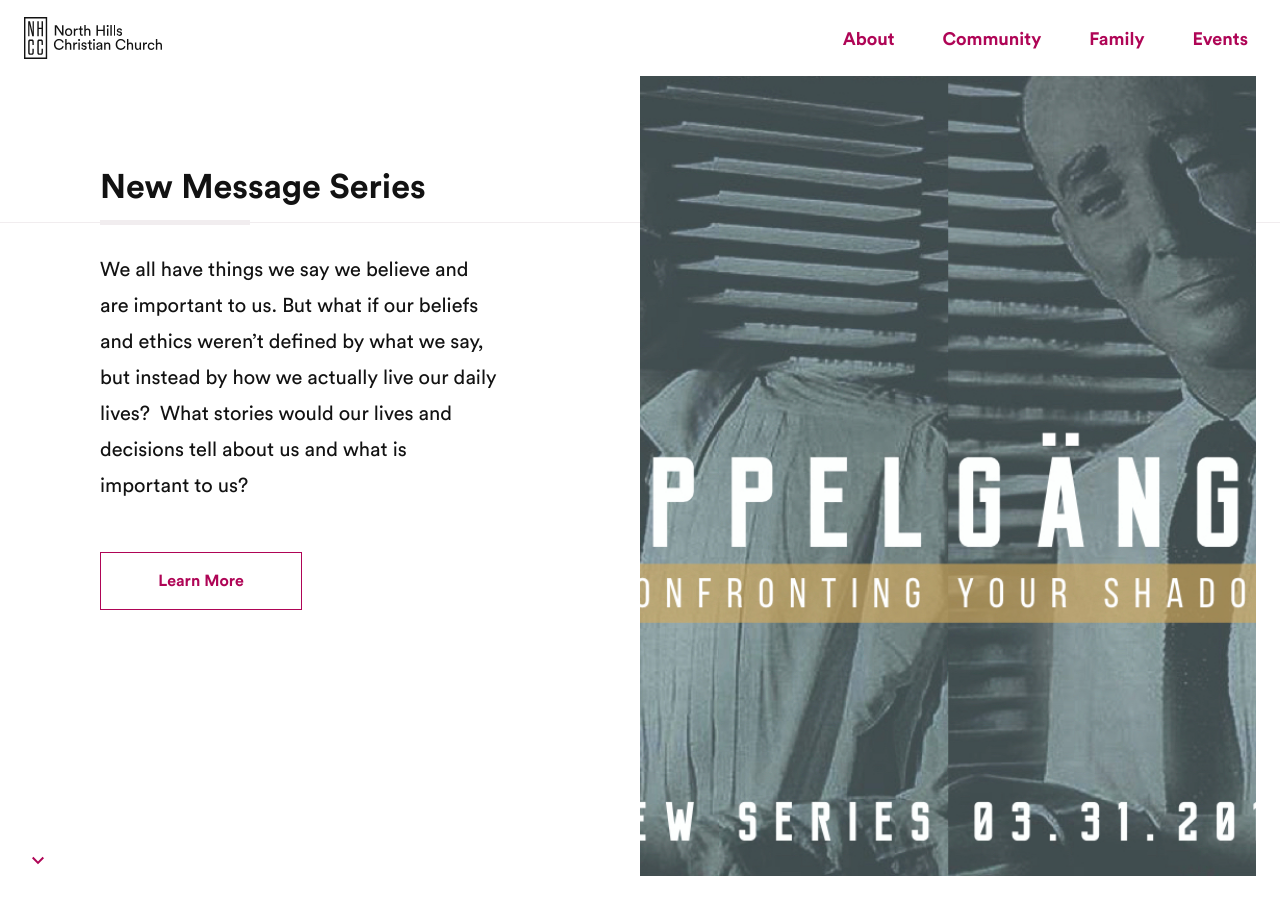
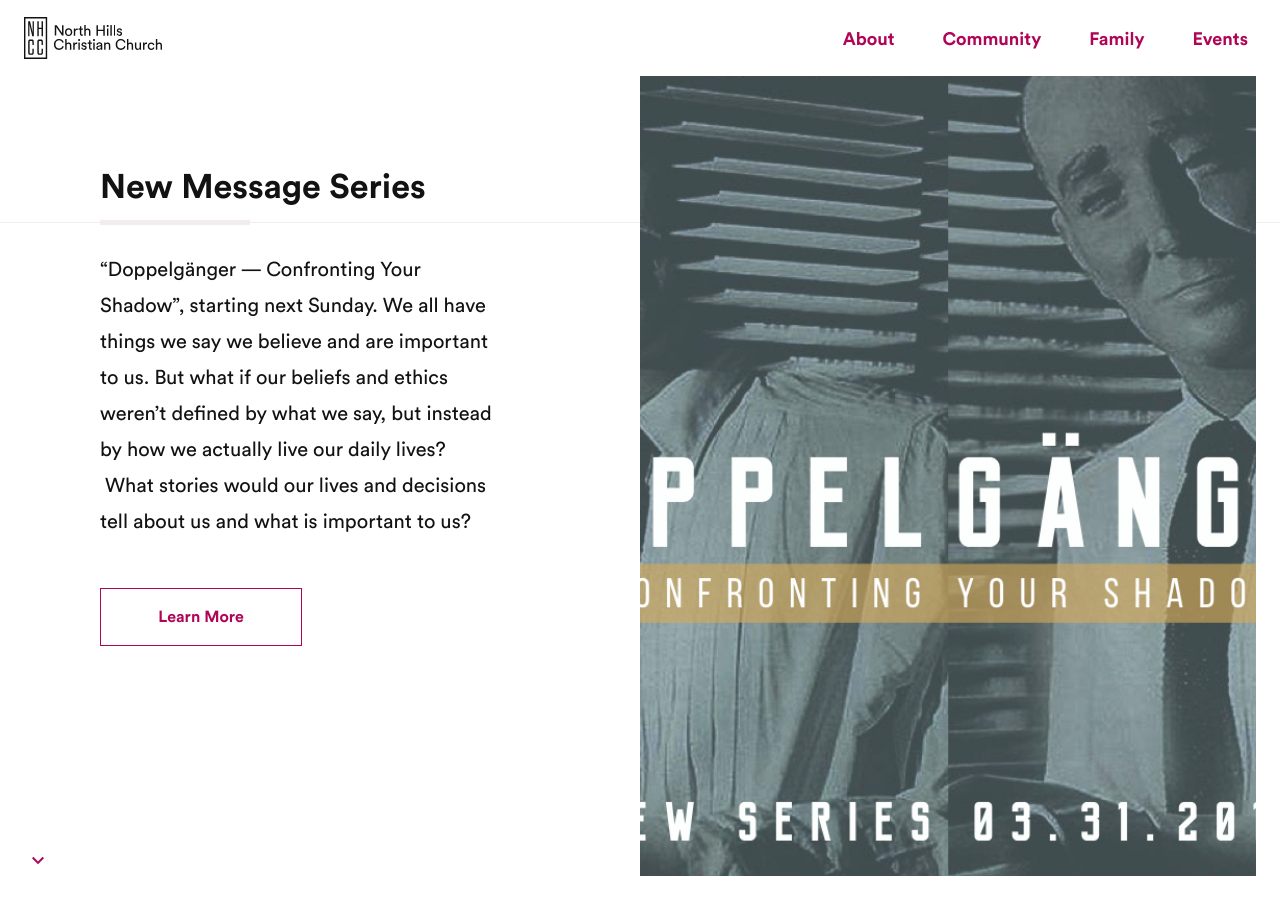
Before and after one commit to kevinrupert/nhcc-web-production, a Jekyll site: the page built from home.md, in a window 1280 px wide and 900 px high, scrolled down 651 px. Built offline with Jekyll 4.4.1, drawn with Linux system fonts in a browser that asks for light colours; comment, search, counter and statistics services are not loaded.

Commit message:
Updated Home

```diff
--- a/home.md
+++ b/home.md
@@ -3,10 +3,11 @@
 permalink: "/"
 position: 0
 Block 1 title: New Message Series
-Block 1 text: "We all have things we say we believe and are important to us. But what
-  if our beliefs and ethics weren’t defined by what we say, but instead by how we
-  actually live our daily lives?  What stories would our lives and decisions tell
-  about us and what is important to us? \n"
+Block 1 text: "“Doppelgänger — Confronting Your Shadow”, starting next Sunday. We
+  all have things we say we believe and are important to us. But what if our beliefs
+  and ethics weren’t defined by what we say, but instead by how we actually live our
+  daily lives?  What stories would our lives and decisions tell about us and what
+  is important to us? \n"
 Block 1 image: "/uploads/doppleganger%20graphics.001-780999.jpeg"
 Block 1 link title: Learn More
 Block 1 link: "/about"
```
